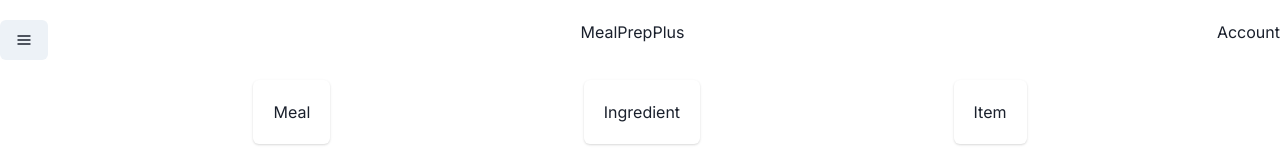
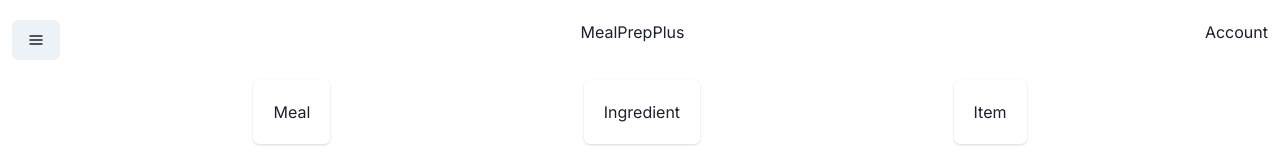
Before and after one commit to jaredamir/MealPrepPlus, a Next.js app in the folder frontend/meal_prep_plus_frontend/: page /home in a window 1280 px wide. Shown: the top 160 px of the page. Built offline with nearby package versions, Linux system fonts and the light colour scheme.

Commit message:
set up changes

```diff
--- a/frontend/meal_prep_plus_frontend/app/components/navbar/index.tsx
+++ b/frontend/meal_prep_plus_frontend/app/components/navbar/index.tsx
@@ -17,7 +17,7 @@ export default function Navbar(){
     const { isOpen, onOpen, onClose } = useDisclosure()
     return(
         <>
-    <Flex justifyContent={"space-between"} py={5}>
+    <Flex justifyContent={"space-between"} py={5} px={3}>
         <div>
             <Button onClick={onOpen}>
             <HamburgerIcon />
@@ -35,11 +35,10 @@ export default function Navbar(){
     >
         <DrawerOverlay />
         <DrawerContent>
-        <DrawerCloseButton />
-
-        <DrawerBody>
-            <NavContent />
-        </DrawerBody>
+            <DrawerCloseButton />
+            <DrawerBody>
+                <NavContent />
+            </DrawerBody>
 
         </DrawerContent>
     </Drawer>
--- a/frontend/meal_prep_plus_frontend/app/layout.tsx
+++ b/frontend/meal_prep_plus_frontend/app/layout.tsx
@@ -6,8 +6,8 @@ import { Providers } from './providers'
 const inter = Inter({ subsets: ["latin"] });
 
 export const metadata: Metadata = {
-  title: "Create Next App",
-  description: "Generated by create next app",
+  title: "MealPrepPlus",
+  description: "Making Meal Prepping Easy",
 };
 
 export default function RootLayout({
```
